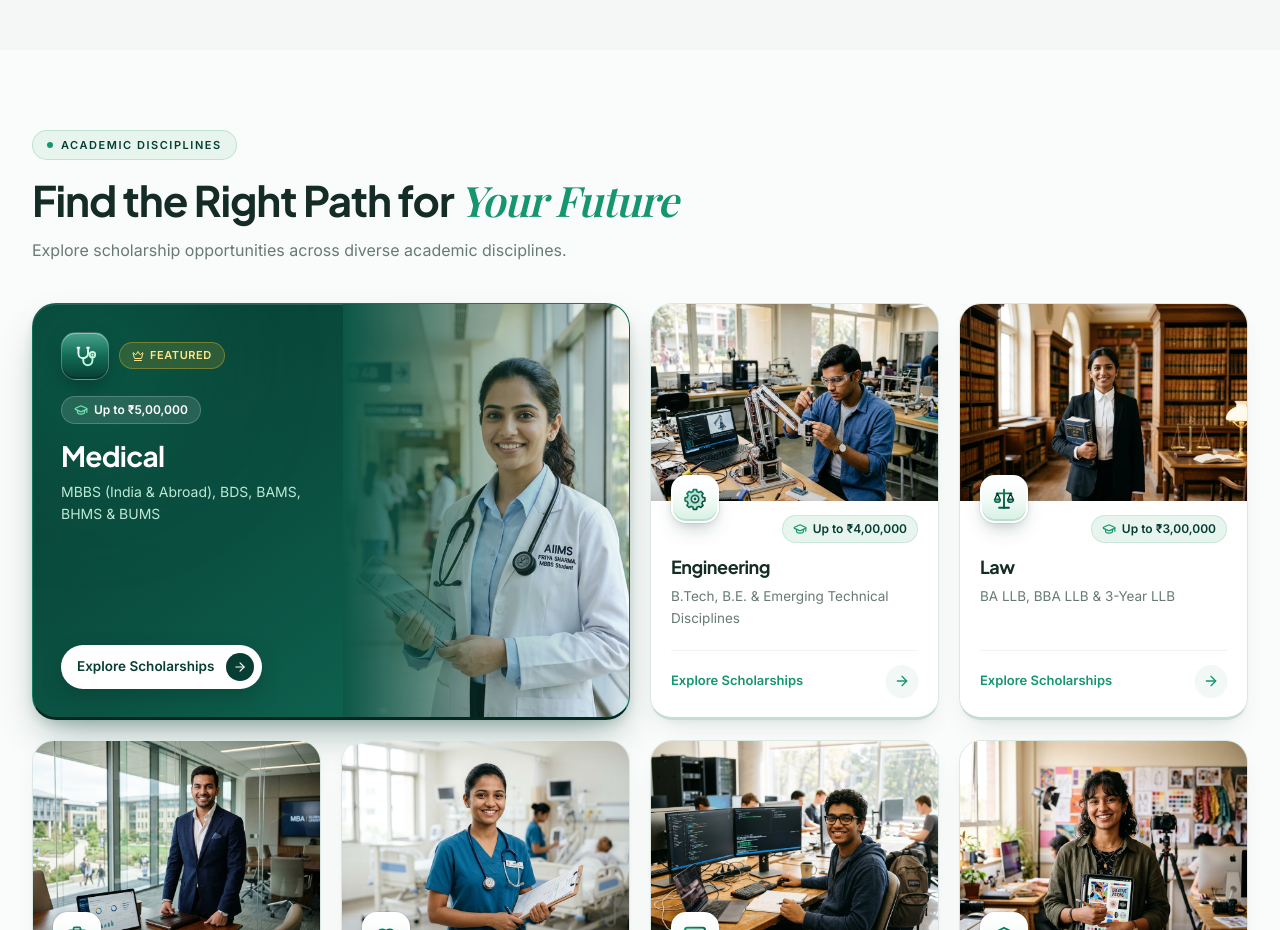
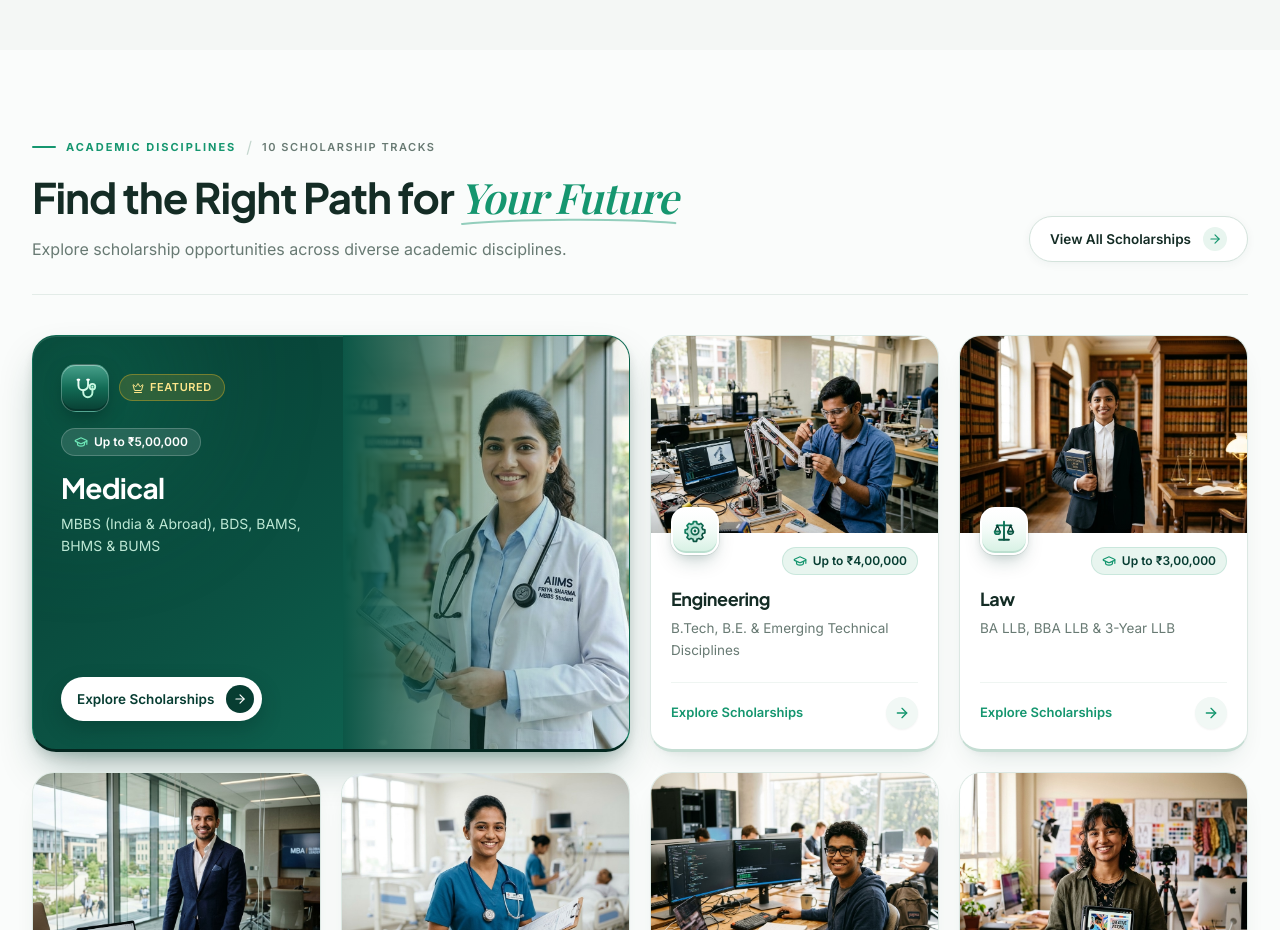
Before and after one commit to mannbond007/milestone, a Next.js app: page / in a window 1280 px wide. Shown: the part 1400-2330 px from the top of the page. Built offline with nearby package versions, Linux system fonts and the light colour scheme; no server answers.

Commit message:
Refine Academic Disciplines section header with editorial typography and balanced CTA

```diff
--- a/src/components/home/scholarship-categories.tsx
+++ b/src/components/home/scholarship-categories.tsx
@@ -326,22 +326,56 @@ export function ScholarshipCategories() {
     >
       <div className="mx-auto max-w-7xl px-4 sm:px-6 lg:px-8">
         {/* Section Header */}
+        <div className="flex flex-col gap-6 border-b border-[#E3ECE8] pb-8 lg:flex-row lg:items-end lg:justify-between dark:border-[#162E26]">
           <div className="max-w-2xl">
-          <div className="inline-flex items-center gap-2 rounded-full border border-[#15966F]/20 bg-[#E8F5EF] px-3.5 py-1.5 text-[11px] font-semibold uppercase tracking-[0.14em] text-[#073D32] dark:border-[#34D399]/25 dark:bg-[#112B23] dark:text-[#6EE7B7]">
-            <span className="h-1.5 w-1.5 rounded-full bg-[#15966F] dark:bg-[#34D399]" />
+            <div className="inline-flex items-center gap-2.5">
+              <span className="h-[2px] w-6 rounded-full bg-[#15966F] dark:bg-[#34D399]" />
+              <span className="text-[11px] font-bold uppercase tracking-[0.18em] text-[#15966F] dark:text-[#34D399]">
                 Academic Disciplines
+              </span>
+              <span className="text-[#C4D6CE] dark:text-[#2A4B40]">/</span>
+              <span className="text-[11px] font-semibold uppercase tracking-[0.14em] text-[#687A73] dark:text-[#8DA39B]">
+                10 Scholarship Tracks
+              </span>
             </div>
 
-          <h2 className="mt-4 font-heading text-3xl font-bold tracking-tight text-[#142C25] sm:text-4xl lg:text-[42px] lg:leading-[1.15] dark:text-white">
+            <h2 className="mt-3.5 font-heading text-3xl font-bold tracking-[-0.025em] text-[#142C25] sm:text-4xl lg:text-[42px] lg:leading-[1.14] dark:text-white">
               Find the Right Path for{" "}
-            <span className="font-editorial italic font-normal text-[#15966F] dark:text-[#34D399]">
+              <span className="relative inline-block font-editorial italic font-normal text-[#15966F] dark:text-[#34D399]">
                 Your Future
+                <svg
+                  aria-hidden="true"
+                  viewBox="0 0 180 12"
+                  fill="none"
+                  className="pointer-events-none absolute -bottom-1 left-0 h-2.5 w-full text-[#15966F]/45 dark:text-[#34D399]/45"
+                  preserveAspectRatio="none"
+                >
+                  <path
+                    d="M2 9.5C46 3.5 134 2.5 178 8.5"
+                    stroke="currentColor"
+                    strokeWidth="2.5"
+                    strokeLinecap="round"
+                  />
+                </svg>
               </span>
             </h2>
 
-          <p className="mt-3 text-[15.5px] leading-relaxed text-[#687A73] sm:text-base dark:text-[#A0B3AC]">
+            <p className="mt-3.5 max-w-xl text-[15.5px] leading-relaxed text-[#687A73] sm:text-base dark:text-[#A0B3AC]">
               Explore scholarship opportunities across diverse academic disciplines.
             </p>
+          </div>
+
+          <div className="shrink-0">
+            <Link
+              href="/scholarships"
+              className="group/all inline-flex items-center gap-3 rounded-full border border-[#D4E3DC] bg-white px-5 py-2.5 text-[13.5px] font-semibold text-[#142C25] shadow-[0_2px_10px_rgba(7,61,50,0.05)] transition-all duration-300 hover:-translate-y-0.5 hover:border-[#15966F]/45 hover:text-[#15966F] hover:shadow-[0_8px_20px_-6px_rgba(7,61,50,0.14)] dark:border-[#1E3B32] dark:bg-[#0D1E19] dark:text-white dark:hover:border-[#34D399]/50 dark:hover:text-[#34D399]"
+            >
+              <span>View All Scholarships</span>
+              <span className="flex h-6 w-6 items-center justify-center rounded-full bg-[#E8F5EF] text-[#15966F] transition-transform duration-300 group-hover/all:translate-x-0.5 dark:bg-[#143329] dark:text-[#34D399]">
+                <ArrowRight className="h-3.5 w-3.5" />
+              </span>
+            </Link>
+          </div>
         </div>
 
         {/* Row 1: Featured Medical (6 cols) + Engineering (3 cols) + Law (3 cols) */}
```
Lines whose indentation alone changed are shown as unchanged.
